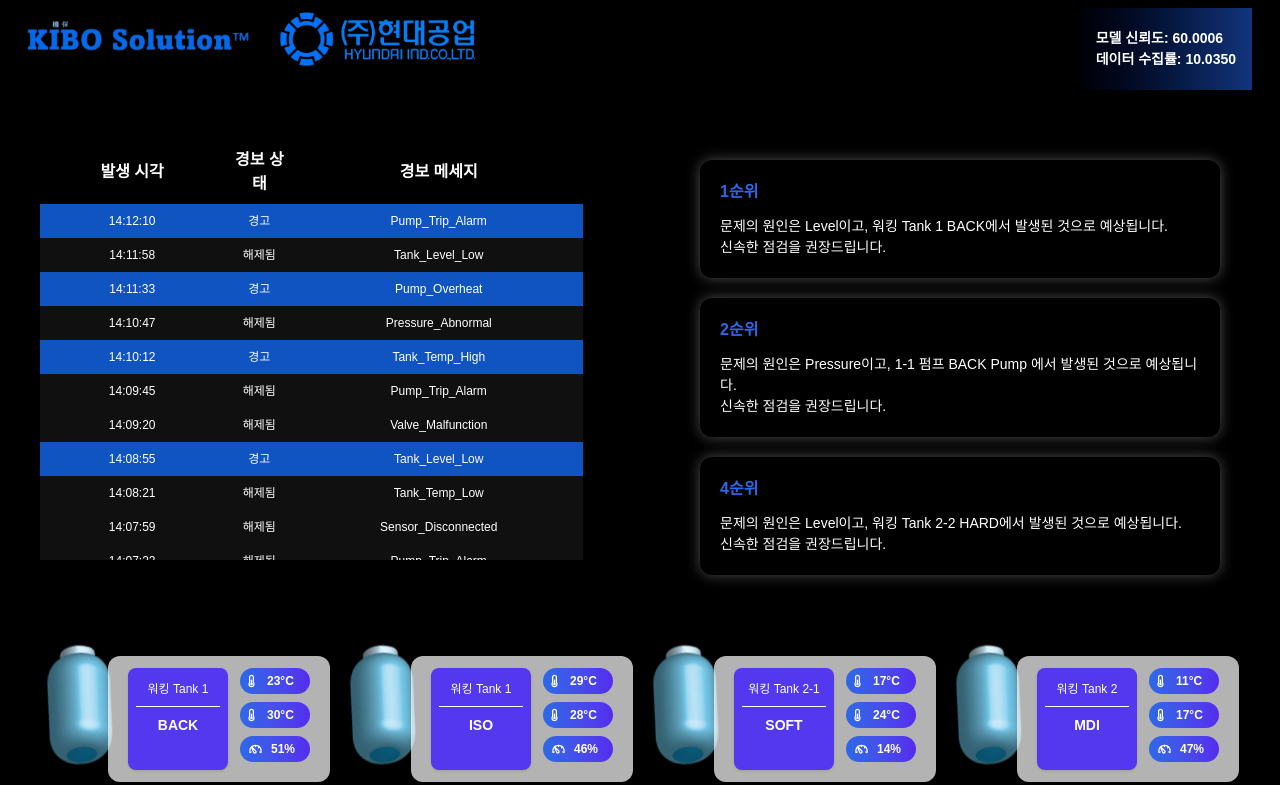
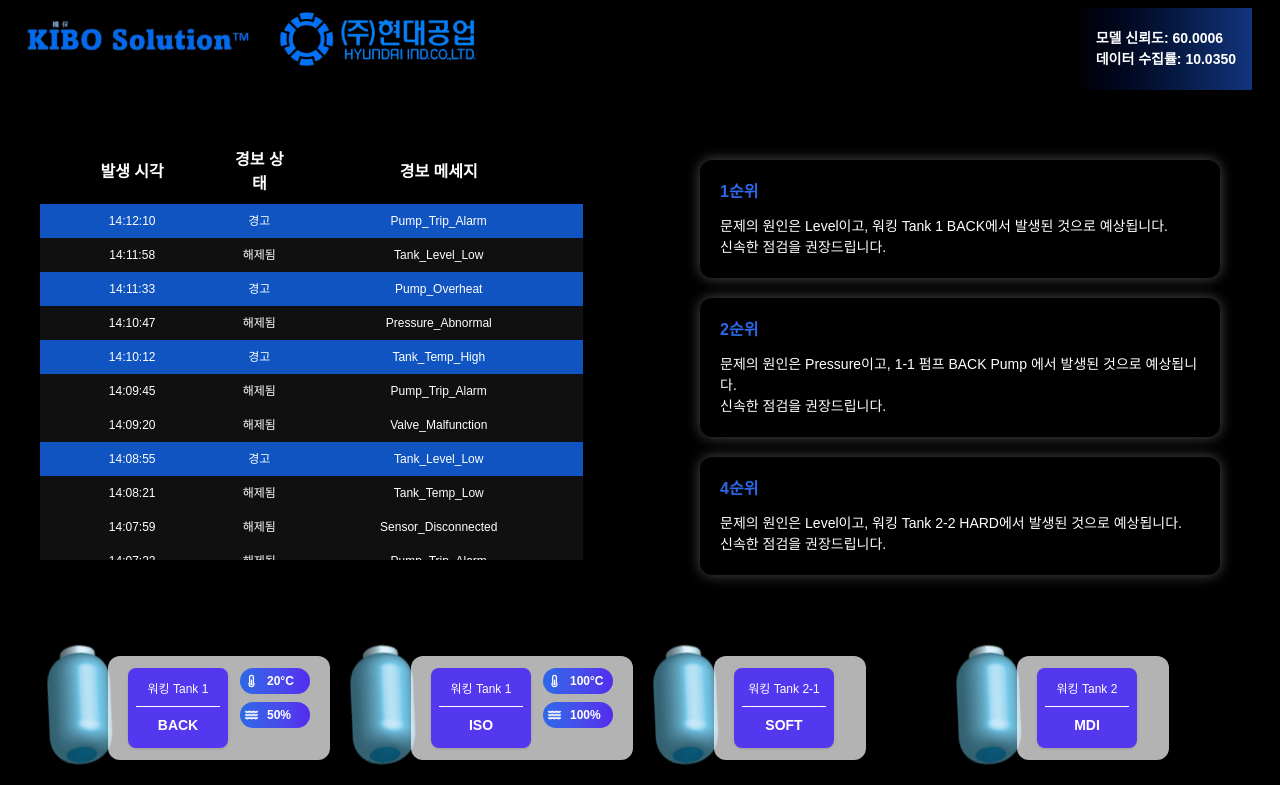
Before and after one commit to JeonJae02/HDI_SERVER_FRONT, a Next.js app: page / in a window 1280 px wide. Shown: the top 785 px of the page. Built offline with nearby package versions, Linux system fonts and the light colour scheme.

Commit message:
tank sensor representation updated - fit with FLASK

```diff
--- a/app/page.js
+++ b/app/page.js
@@ -7,9 +7,10 @@ export default function Home(){
   const [details, setDetails] = useState([])
   const [matches, setMatches] = useState([])
   const [positions, setPositions] = useState([])
-  const [temp1, setTemp1] = useState([]) //temperature list 1 of bottom tanks
-  const [temp2, setTemp2] = useState([]) //temperature list 2 of bottom tanks
-  const [pressure, setPressure] = useState([])
+  const [sensors, setSensors] = useState([])
+  // const [temp1, setTemp1] = useState([]) //temperature list 1 of bottom tanks
+  // const [temp2, setTemp2] = useState([]) //temperature list 2 of bottom tanks
+  // const [pressure, setPressure] = useState([])
   const tanks = ["워킹 Tank 1 BACK", "워킹 Tank 1 ISO", "워킹 Tank 2-1 SOFT", "워킹 Tank 2 MDI", "워킹 Tank 2-2 HARD", "워킹 Tank 3-1 고탄성", "워킹 Tank 3 ISO", "워킹 Tank 3-2 CUSH",]
 
   useEffect(()=>{
@@ -29,6 +30,7 @@ export default function Home(){
       .sort((a,b) =>b.risk - a.risk)
 
       setDetails(sorted)
+      setSensors(data.sensors)
     })
   },[])
 
@@ -59,26 +61,39 @@ export default function Home(){
 
   //temporary tank implementation - just generate values in random
 
-  useEffect(()=>{
-    const interval = setInterval(()=>{
-      const temp1 = Array.from({length: 8}, ()=>Math.floor(Math.random() * (30 - 10 + 1)) + 10)
-      const temp2 = Array.from({length: 8}, ()=>Math.floor(Math.random() * (30 - 10 + 1)) + 10)
-      const pressure = Array.from({length: 8}, ()=>Math.floor(Math.random() * (100 - 10 + 1)) + 10)
+  // useEffect(()=>{
+  //   const interval = setInterval(()=>{
+  //     const temp1 = Array.from({length: 8}, ()=>Math.floor(Math.random() * (30 - 10 + 1)) + 10)
+  //     const temp2 = Array.from({length: 8}, ()=>Math.floor(Math.random() * (30 - 10 + 1)) + 10)
+  //     const pressure = Array.from({length: 8}, ()=>Math.floor(Math.random() * (100 - 10 + 1)) + 10)
 
-      setTemp1(temp1)
-      setTemp2(temp2)
-      setPressure(pressure)
+  //     setTemp1(temp1)
+  //     setTemp2(temp2)
+  //     setPressure(pressure)
 
-    }, 2000)
+  //   }, 2000)
 
-    return () => clearInterval(interval)
+  //   return () => clearInterval(interval)
 
-  },[])
+  // },[])
 
-  // function getSensorForTank(tankName){
-  //   let result = []
-  //   for
-  // }
+  function getSensorForTank(tankName){
+    let result = []
+    for (const sensor in matches){
+      if (matches[sensor].location.trim() === tankName.trim()){
+        result.push({
+          sensorId: sensor,
+          factor: matches[sensor].factor,
+          value: sensors[sensor]?.value,
+          risk: sensors[sensor]?.risk
+      })
+      }
+    }
+
+    result.sort((a,b)=>a.factor.localeCompare(b.factor))
+
+    return result
+  }
 
   return(
     <div className="flex flex-col">
@@ -125,9 +140,29 @@ export default function Home(){
         </div>
       </div>
       <div className="flex flex-col px-10 py-15 bg-black w-full mt-5"> {/*tank status color:z #2C68E7*/}
-        <div className="grid gap-3" style={{ gridTemplateColumns: `repeat(${temp1.length / 2 }, minmax(0, 1fr))`}}>
-          {temp1.map((temp, idx)=>{
+        <div className="grid gap-3" style={{ gridTemplateColumns: `repeat(${tanks.length / 2 }, minmax(0, 1fr))`}}>
+          {tanks.map((tank, idx)=>{
             const tankName = tanks[idx]
+            const sensorInfo = getSensorForTank(tankName)
+            const tempList = sensorInfo.filter(item => item.factor === "Temp")
+            const levelList = sensorInfo.filter(item => item.factor == "Level")
+            const pressureList = sensorInfo.filter(item => item.factor === "Pressure")
+
+            let temp = undefined
+            let level = undefined
+            let pressure = undefined
+
+            if(tempList.length != 0){
+              temp = tempList[0].value
+            }
+            if(levelList.length != 0){
+              level = levelList[0].value
+            }
+            if(pressureList.length != 0){
+              pressure = pressureList[0].value
+            }
+
+            // tankClassName =
 
             return(
               <div className="relative" key={idx}> {/*tank image & card*/}
@@ -139,18 +174,18 @@ export default function Home(){
                     <p className="text-[14px] font-bold mt-2">{tanks[idx].split(" ")[3]}</p>
                   </div>
                   <div className="flex flex-col">
-                    <div className="flex rounded-3xl px-1 py-1 bg-gradient-to-r from-[#2C68E7] to-[#542aef] text-white w-[70px] mb-2 font-bold text-[12px]">
+                    {temp && <div className="flex rounded-3xl px-1 py-1 bg-gradient-to-r from-[#2C68E7] to-[#542aef] text-white w-[70px] mb-2 font-bold text-[12px]">
                       <img src="/img/temperature_white.svg" className="w-[15px] mr-2"/>
                       <p>{temp}°C</p>
-                    </div>
-                    <div className="flex rounded-3xl px-1 py-1 bg-gradient-to-r from-[#2C68E7] to-[#542aef] text-white w-[70px] mb-2 font-bold text-[12px]">
-                      <img src="/img/temperature_white.svg" className="w-[15px] mr-2"/>
-                      <p>{temp2[idx] ? temp2[idx] : "Loading..."}°C</p>
-                    </div>
-                    <div className="flex rounded-3xl px-1 py-1 bg-gradient-to-r from-[#2C68E7] to-[#542aef] text-white w-[70px] mb-2 font-bold text-[12px]">
+                    </div>}
+                    {level && <div className="flex rounded-3xl px-1 py-1 bg-gradient-to-r from-[#2C68E7] to-[#542aef] text-white w-[70px] mb-2 font-bold text-[12px]">
+                      <img src="/img/water_white.svg" className="w-[15px] mr-2"/>
+                      <p>{level}%</p>
+                    </div>}
+                    {pressure && <div className="flex rounded-3xl px-1 py-1 bg-gradient-to-r from-[#2C68E7] to-[#542aef] text-white w-[70px] mb-2 font-bold text-[12px]">
                       <img src="/img/pressure_white.svg" className="w-[15px] ml-1 mr-2"/>
-                      <p>{pressure[idx] ? pressure[idx] : "Loading..."}%</p>
-                    </div>
+                      <p>{pressure}VAR</p>
+                    </div>}
                   </div>
                 </div>
             </div>)
--- a/public/json/back_example.json
+++ b/public/json/back_example.json
@@ -32,8 +32,10 @@
     ]
   },
   "sensors": {
-    "U322": { "value": 5000.0, "risk": 0.85 },
+    "U322": { "value": 50.0, "risk": 0.85 },
     "U323": { "value": 100.0,  "risk": 0.01 },
-    "D1009": { "value": -5.0,  "risk": 0.00 }
+    "D1009": { "value": -5.0,  "risk": 0.00 },
+    "U330": { "value": 20.0,  "risk": 0.20 },
+    "U331": { "value": 100.0,  "risk": 0.31 }
   }
 }
--- a/public/json/tank_pos_matching.json
+++ b/public/json/tank_pos_matching.json
@@ -105,15 +105,15 @@
   },
   "U548": {
     "location": "RAW_EX_I1",
-    "factor": "온도값"
+    "factor": "Temp"
   },
   "U549": {
     "location": "RAW_EX_I3",
-    "factor": "온도값"
+    "factor": "Temp"
   },
   "U550": {
     "location": "PT_P6",
-    "factor": "압력값"
+    "factor": "Temp"
   },
   "U551": {
     "location": "3-1 펌프 ISO Return Pressure Hydac",
```
Also changed, not shown: public/img/water_white.svg (added).
